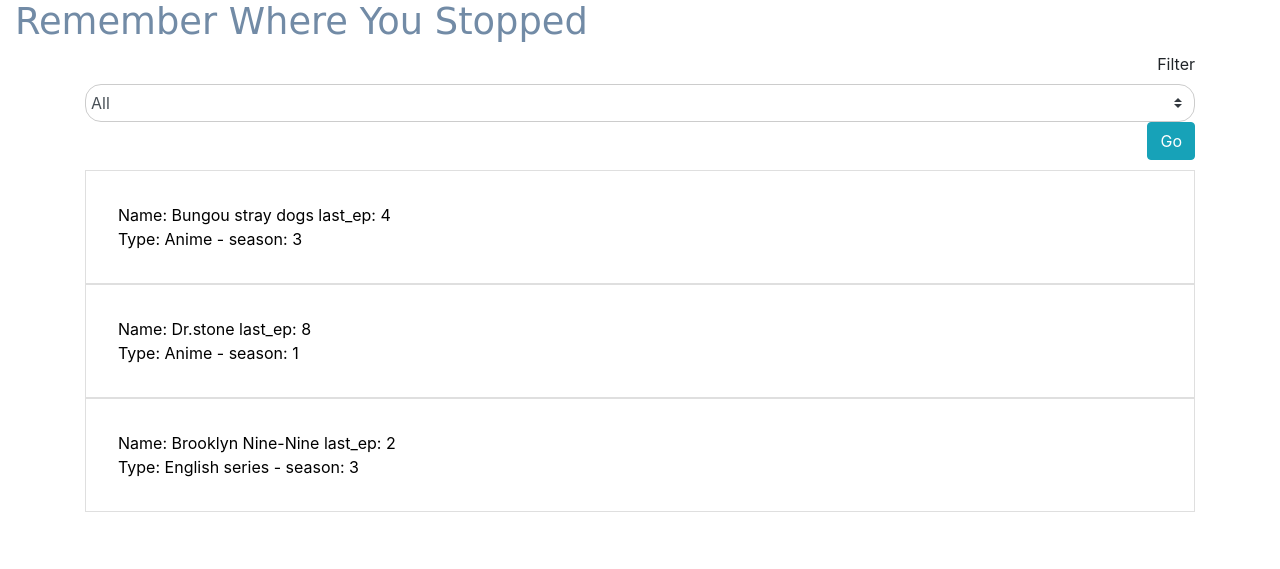
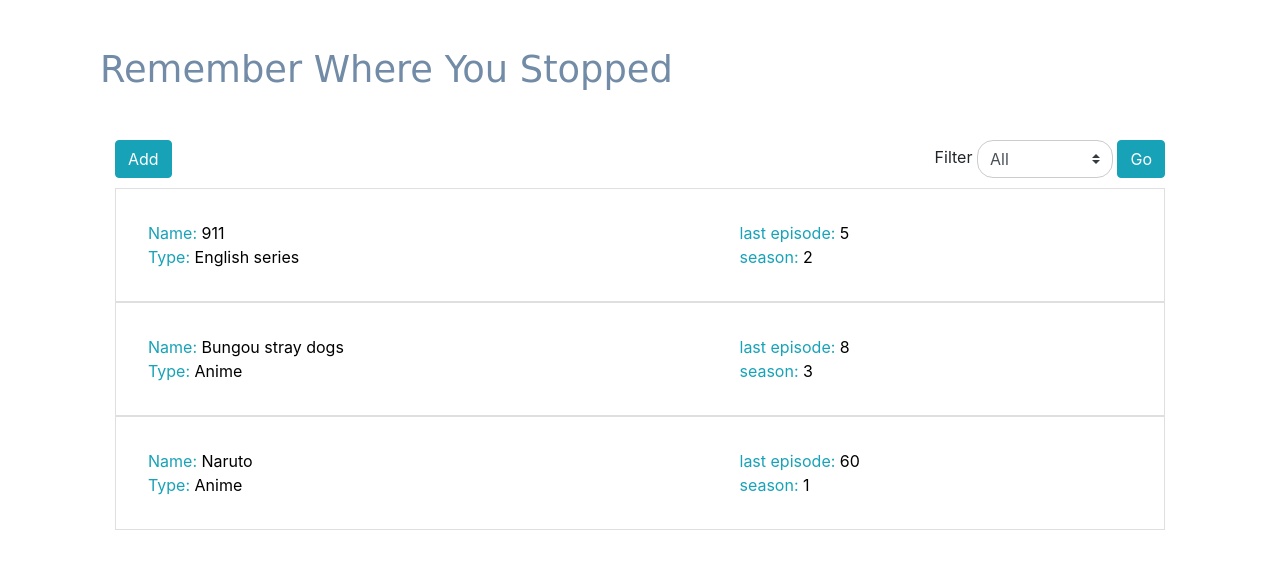
Before and after one commit to Sohaila-Elbasel/remember, a Flask app: page / in a window 1280 px wide. Shown: the part 58-627 px from the top of the page. Run offline with Flask 2, Linux system fonts and the light colour scheme; some libraries are stand-ins or nearby versions; some web fonts are replaced.

Commit message:
add button, filter list and read and write from text file

```diff
--- a/app.py
+++ b/app.py
@@ -1,32 +1,42 @@
-from flask import Flask, render_template
-from flask_bootstrap import Bootstrap
+from flask import Flask, render_template, request, redirect, url_for
+from forms import Addshow
+from imports import read_file, write_file
 
 app = Flask(__name__)
-Bootstrap(app)
+app.config['SECRET_KEY'] = 'e14b0006b64d6f97042d224d38050df3'
 
-list = [
-    {'name': 'Bungou stray dogs',
-     'type': 'Anime',
-     'season': 3,
-     'last_ep': 4
-    },
-    {'name': 'Dr.stone',
-     'type': 'Anime',
-     'season': 1,
-     'last_ep': 8
-    },
-    {'name': 'Brooklyn Nine-Nine',
-     'type': 'English series',
-     'season': 3,
-     'last_ep': 2
-    },
+@app.route('/', methods=['GET', 'POST'])
+def home():
+    try:
+        list = read_file()
+        if request.method == 'GET':
+            return render_template('home.html', list=list, filter_value='all')
+        else:
+            filter = []
+            select = request.form.get('filter')
+            if select == 'all':
+                return render_template('home.html', list=list, filter_value=select)
+            else:
+                for show in list:
+                    if show['type'] == select:
+                        filter.append(show)
+                return render_template('home.html', list=filter, filter_value=select)
+    except:
+        return render_template('home.html', filter_value='all')
 
-]
+@app.route('/add', methods=['GET', 'POST'])
+def add():
+    form = Addshow()
+    if request.method == 'POST':
+        if form.validate_on_submit():
+            show = form.name.data + ',' + form.type.data + ','+ form.season.data + ',' + form.last_ep.data
+            write_file(show)
+            return redirect(url_for('home'))
+    return render_template('add.html', form = form)
 
-@app.route('/')
-def home(filter = 'all'):
-    if filter == 'all':
-        return render_template('home.html', list = list)
+@app.route('/edit')
+def edit():
+    return render_template('edit.html')
 
 if __name__ == '__main__':
     app.run(debug=True)
--- /dev/null
+++ b/forms.py
@@ -0,0 +1,12 @@
+from flask_wtf import FlaskForm
+from wtforms import StringField, SubmitField, SelectField
+from wtforms.validators import DataRequired, Length
+
+VALUES = [('all', 'All'), ('Anime', 'Anime'), ('English series', 'English series')]
+
+class Addshow(FlaskForm):
+    name = StringField('Name', validators = [ DataRequired(), Length(min=1, max=50)])
+    last_ep = StringField('Last_ep', validators= [DataRequired(), Length(min=1, max=5)])
+    season = StringField('Season', validators= [DataRequired(), Length(min=1, max=5)])
+    type = SelectField('type', validators = [DataRequired()], choices=VALUES)
+    submit = SubmitField('Add')
--- /dev/null
+++ b/imports.py
@@ -0,0 +1,23 @@
+def read_file(file='list.txt'):
+    list = []
+    try:
+        with open(file, 'r') as f:
+            content = f.readlines()
+            content = [x.replace('\n', "") for x in content]
+            content = [x.replace('\r', "") for x in content]
+            content = [x.split(',') for x in content]
+        for line in content:
+            show = {}
+            show['name'] = line[0]
+            show['type'] = line[1]
+            show['season'] = line[2]
+            show['last_ep'] = line[3]
+            list.append(show)
+
+        return list
+    except:
+        raise('The file is empty')
+
+def write_file(show, file='list.txt'):
+    with open(file, 'a') as f:
+        f.write(f'{show}\n')
--- /dev/null
+++ b/list.txt
@@ -0,0 +1,3 @@
+911,English series,2,5
+Bungou stray dogs,Anime,3,8
+Naruto,Anime,1,60
--- a/static/main.css
+++ b/static/main.css
@@ -6,17 +6,23 @@
   font-size: 2.3em;
   color: #728ba6;
 }
+.container{
+  margin-bottom: 25px;
+}
 .filter{
   margin-bottom: 10px;
 }
-.text-right .custom-select{
-  padding: 5px;
+.filter .custom-select{
   border: 1px solid #ccc;
   border-radius: 16px;
+  width: 8.5em;
 }
 
 .list-group .last_ep{
   color: black;
+}
+.list-group .list-group-item span{
+  color: #17a2b8;
 }
 .list-group .last_ep:hover{
   color: gray;
--- /dev/null
+++ b/templates/edit.html
@@ -0,0 +1,5 @@
+{% extends 'layout.html' %}
+
+{% content block %}
+  {{ show }}
+{% endblock %}
--- a/templates/home.html
+++ b/templates/home.html
@@ -2,25 +2,51 @@
 
 {% block content %}
 <div class="container-fluid">
-  <h4>Remember Where You Stopped</h4>
+  <h4 class="mt-5 mb-5">Remember Where You Stopped</h4>
   <div class="container">
-    <div class="text-right filter">
-      <form class="" action="">
+    <div class="d-flex justify-content-between">
+      <div class=" ">
+        <a class="btn btn-info" href="{{ url_for('add') }}">Add</a>
+      </div>
+      <div class=" filter">
+        <form class="" action="{{ url_for('home') }}" method="POST">
           <label for="filter">Filter</label>
           <select class="custom-select" name="filter" id="filter">
-          <option value="all">All</option>
-          <option value="anime">Anime</option>
-          <option value="English_series">English series</option>
+            <option value="all" {% if filter_value == 'all' %} selected="selected" {% endif %}>All</option>
+            <option value="Anime" {% if filter_value == 'Anime' %} selected="selected" {% endif %}>Anime</option>
+            <option value="English series" {% if filter_value == 'English series' %} selected="selected" {% endif %}>English series</option>
           </select>
           <input class="btn btn-info" type="submit" value="Go">
         </form>
       </div>
+    </div>
     <div class="">
+      {% if list %}
         <ul class="list-group">
           {% for show in list %}
-          <a class="last_ep" href="#"><li class="list-group-item">Name: {{ show['name'] }} <span class="text-right">last_ep: {{ show['last_ep'] }}</span> <br> Type: {{ show['type'] }} - season: {{ show['season'] }}</li></a>
+            <div class="show-list">
+              <a class="last_ep" href="{{ url_for('edit') }}">
+                <li class="list-group-item">
+                  <div class="row">
+                    <div class="col-sm-7">
+                      <span>Name: </span>{{ show['name'] }}
+                    </div>
+                    <div class="col-sm-3"><span>last episode:</span> {{ show['last_ep'] }}</div>
+                    <div class="col-sm-7">
+                      <span>Type:</span> {{ show['type'] }}
+                    </div>
+                    <div class="col-sm-3">
+                       <span>season:</span> {{ show['season'] }}
+                    </div>
+                  </div>
+                </li>
+              </a>
+            </div>
           {% endfor %}
         </ul>
+      {% else %}
+        <p>The list is empty</p>
+      {% endif %}
     </div>
   </div>
 </div>
--- a/templates/layout.html
+++ b/templates/layout.html
@@ -11,16 +11,18 @@
     <link rel="stylesheet" href="https://stackpath.bootstrapcdn.com/bootstrap/4.5.2/css/bootstrap.min.css" integrity="sha384-JcKb8q3iqJ61gNV9KGb8thSsNjpSL0n8PARn9HuZOnIxN0hoP+VmmDGMN5t9UJ0Z" crossorigin="anonymous">
     <link rel="stylesheet" href="{{ url_for('static', filename='main.css') }}">
 
-    <title>Hello, world!</title>
+    <title>Remember</title>
   </head>
   <body>
     <nav class="navbar navbar-light bg-nav">
       <a class="navbar-brand" href="{{ url_for('home') }}">
-        <img src="{{ url_for('static', filename='remember-white.png') }}" alt="Remember" width="30" height="30"">
+        <img src="{{ url_for('static', filename='remember-white.png') }}" alt="Remember" width="30" height="30">
       </a>
     </nav>
+    <div class="container">
+      {% block content %}{% endblock %}
+    </div>
 
-    {% block content %}{% endblock %}
 
    </body>
 </html>
```
Also changed, not shown: templates/add.html (added, +28 -0 lines). Lines whose indentation alone changed are shown as unchanged.
